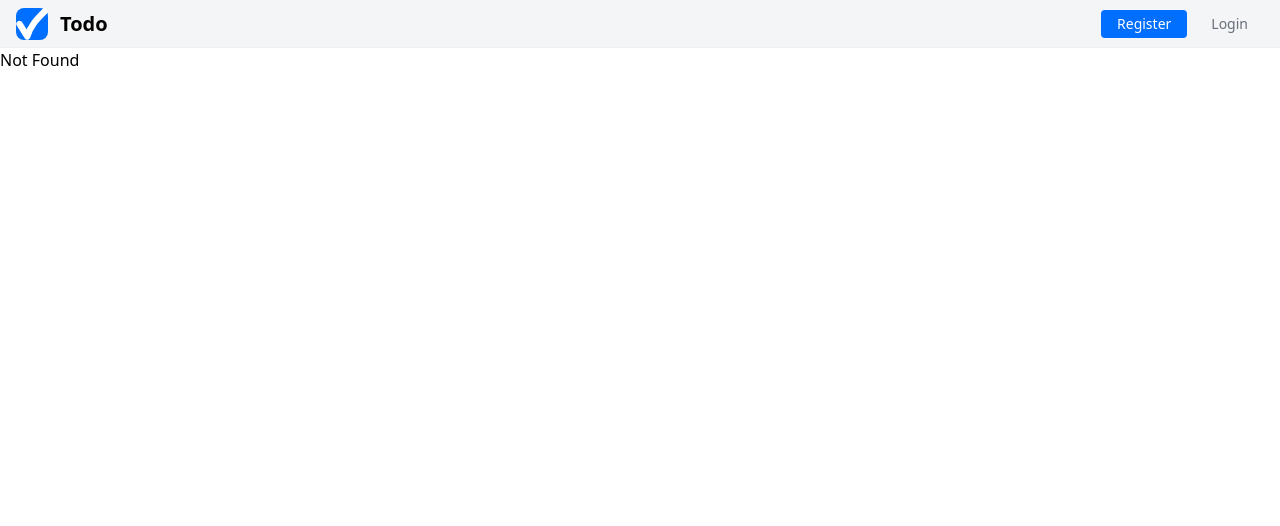
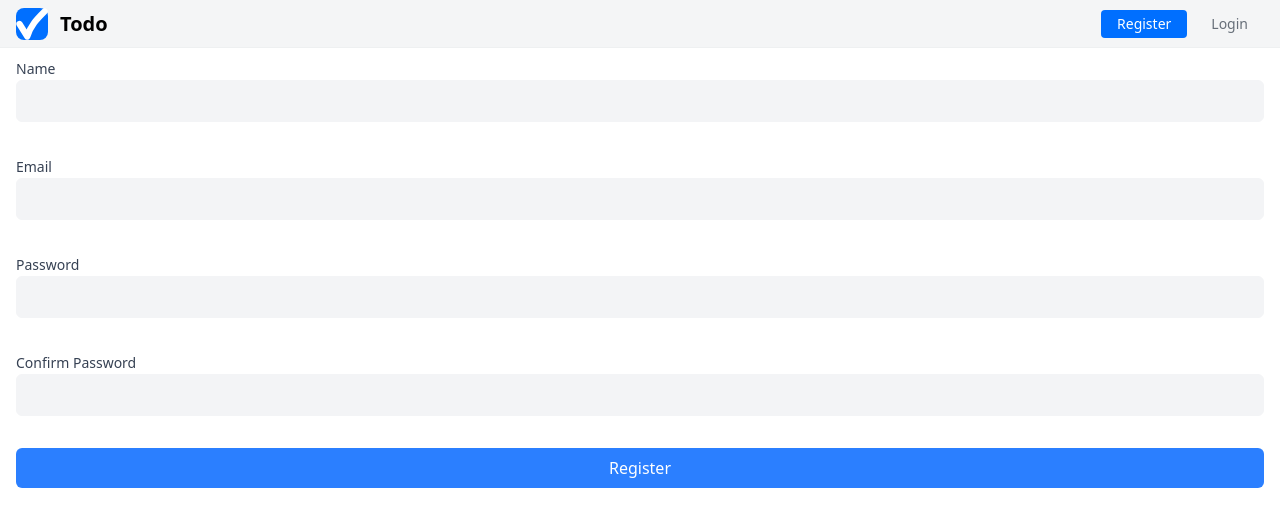
Before and after one commit to KrizpCode/realtime-todo, a React (Vite) app in the folder client/: page /register in a window 1280 px wide. Before the commit this address had no page. Shown: the top 526 px of the page. Built offline with nearby package versions, Linux system fonts and the light colour scheme.

Commit message:
Added a first version of the RegisterPage

```diff
--- a/client/src/components/Header.tsx
+++ b/client/src/components/Header.tsx
@@ -11,7 +11,7 @@ const Header = () => {
       </div>
       <div className="center flex items-center gap-2 pr-4">
         <Link
-          to="/"
+          to="/register"
           className="flex min-h-7 cursor-pointer items-center rounded-sm bg-[#006fff] px-4 text-sm text-white hover:bg-[#338BFF] active:bg-[#0058CC]"
         >
           Register
--- /dev/null
+++ b/client/src/components/RegisterForm.tsx
@@ -0,0 +1,77 @@
+import { zodResolver } from '@hookform/resolvers/zod'
+import { useForm } from 'react-hook-form'
+import { z } from 'zod'
+
+import FormField from './FormField'
+
+const RegisterUserSchema = z
+  .object({
+    name: z.string().min(3),
+    email: z.string().email(),
+    password: z.string().min(6),
+    confirmPassword: z.string().min(6)
+  })
+  .refine((data) => data.password === data.confirmPassword, {
+    message: 'Passwords do not match',
+    path: ['confirmPassword']
+  })
+
+type RegisterFormData = z.infer<typeof RegisterUserSchema>
+
+const RegisterForm = () => {
+  const {
+    register,
+    handleSubmit,
+    formState: { errors, isSubmitting }
+  } = useForm<RegisterFormData>({
+    resolver: zodResolver(RegisterUserSchema),
+    mode: 'all'
+  })
+
+  const onSubmit = async (data: RegisterFormData) => {
+    await new Promise((resolve) => setTimeout(resolve, 2000))
+
+    console.log(data)
+  }
+
+  return (
+    <form onSubmit={handleSubmit(onSubmit)} role="form">
+      <FormField
+        label="Name"
+        name="name"
+        type="text"
+        errors={errors}
+        registerProps={register('name')}
+      />
+      <FormField
+        label="Email"
+        name="email"
+        type="email"
+        errors={errors}
+        registerProps={register('email')}
+      />
+      <FormField
+        label="Password"
+        name="password"
+        type="password"
+        errors={errors}
+        registerProps={register('password')}
+      />
+      <FormField
+        label="Confirm Password"
+        name="confirmPassword"
+        type="password"
+        errors={errors}
+        registerProps={register('confirmPassword')}
+      />
+      <button
+        className={`w-full rounded-md bg-blue-500 p-2 text-white ${isSubmitting ? 'cursor-not-allowed opacity-50' : ''}`}
+        disabled={isSubmitting}
+      >
+        {isSubmitting ? 'Registering...' : 'Register'}
+      </button>
+    </form>
+  )
+}
+
+export default RegisterForm
--- /dev/null
+++ b/client/src/pages/Register/index.tsx
@@ -0,0 +1,11 @@
+import RegisterForm from '../../components/RegisterForm'
+
+const RegisterPage = () => {
+  return (
+    <main className="px-4 py-2">
+      <RegisterForm />
+    </main>
+  )
+}
+
+export default RegisterPage
--- a/client/src/pages/index.tsx
+++ b/client/src/pages/index.tsx
@@ -1,5 +1,5 @@
-const Home = () => {
+const HomePage = () => {
   return <h1>Hello World! 👋</h1>
 }
 
-export default Home
+export default HomePage
--- a/client/src/routeTree.gen.ts
+++ b/client/src/routeTree.gen.ts
@@ -11,14 +11,21 @@
 // Import Routes
 
 import { Route as rootRoute } from './routes/__root'
+import { Route as RegisterImport } from './routes/register'
 import { Route as IndexImport } from './routes/index'
 
 // Create/Update Routes
 
+const RegisterRoute = RegisterImport.update({
+  id: '/register',
+  path: '/register',
+  getParentRoute: () => rootRoute,
+} as any)
+
 const IndexRoute = IndexImport.update({
   id: '/',
   path: '/',
-  getParentRoute: () => rootRoute
+  getParentRoute: () => rootRoute,
 } as any)
 
 // Populate the FileRoutesByPath interface
@@ -32,6 +39,13 @@ declare module '@tanstack/react-router' {
       preLoaderRoute: typeof IndexImport
       parentRoute: typeof rootRoute
     }
+    '/register': {
+      id: '/register'
+      path: '/register'
+      fullPath: '/register'
+      preLoaderRoute: typeof RegisterImport
+      parentRoute: typeof rootRoute
+    }
   }
 }
 
@@ -39,32 +53,37 @@ declare module '@tanstack/react-router' {
 
 export interface FileRoutesByFullPath {
   '/': typeof IndexRoute
+  '/register': typeof RegisterRoute
 }
 
 export interface FileRoutesByTo {
   '/': typeof IndexRoute
+  '/register': typeof RegisterRoute
 }
 
 export interface FileRoutesById {
   __root__: typeof rootRoute
   '/': typeof IndexRoute
+  '/register': typeof RegisterRoute
 }
 
 export interface FileRouteTypes {
   fileRoutesByFullPath: FileRoutesByFullPath
-  fullPaths: '/'
+  fullPaths: '/' | '/register'
   fileRoutesByTo: FileRoutesByTo
-  to: '/'
-  id: '__root__' | '/'
+  to: '/' | '/register'
+  id: '__root__' | '/' | '/register'
   fileRoutesById: FileRoutesById
 }
 
 export interface RootRouteChildren {
   IndexRoute: typeof IndexRoute
+  RegisterRoute: typeof RegisterRoute
 }
 
 const rootRouteChildren: RootRouteChildren = {
-  IndexRoute: IndexRoute
+  IndexRoute: IndexRoute,
+  RegisterRoute: RegisterRoute,
 }
 
 export const routeTree = rootRoute
@@ -77,11 +96,15 @@ export const routeTree = rootRoute
     "__root__": {
       "filePath": "__root.tsx",
       "children": [
-        "/"
+        "/",
+        "/register"
       ]
     },
     "/": {
       "filePath": "index.tsx"
+    },
+    "/register": {
+      "filePath": "register.tsx"
     }
   }
 }
--- a/client/src/routes/index.tsx
+++ b/client/src/routes/index.tsx
@@ -1,6 +1,6 @@
 import { createFileRoute } from '@tanstack/react-router'
-import Home from '../pages'
+import HomePage from '../pages'
 
 export const Route = createFileRoute('/')({
-  component: Home
+  component: HomePage
 })
--- /dev/null
+++ b/client/src/routes/register.tsx
@@ -0,0 +1,7 @@
+import { createFileRoute } from '@tanstack/react-router'
+
+import RegisterPage from '../pages/Register'
+
+export const Route = createFileRoute('/register')({
+  component: RegisterPage
+})
```
Also changed, not shown: 1 other file (tests, documents, lock files or other folders).
